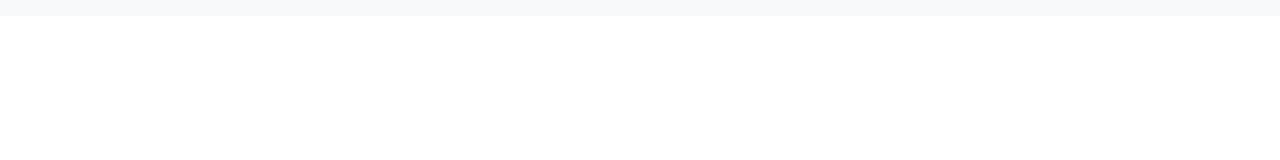
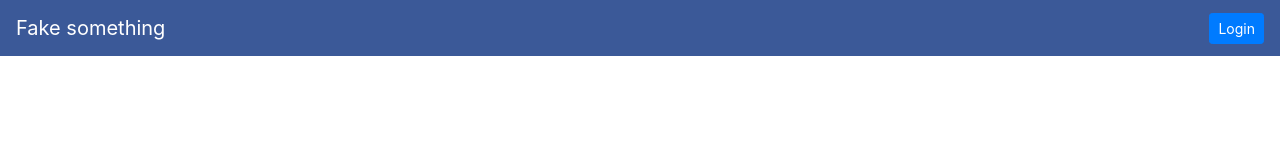
Before and after one commit to vucong2409/scaling-palm-tree, a website: page index.html in a window 1280 px wide. Drawn offline with nearby package versions, Linux system fonts and the light colour scheme.

Commit message:
edit index.html

```diff
--- a/index.html
+++ b/index.html
@@ -5,9 +5,9 @@
 		<link rel="stylesheet" href="https://stackpath.bootstrapcdn.com/bootstrap/4.5.2/css/bootstrap.min.css" integrity="sha384-JcKb8q3iqJ61gNV9KGb8thSsNjpSL0n8PARn9HuZOnIxN0hoP+VmmDGMN5t9UJ0Z" crossorigin="anonymous">
 	</head>
 	<body>
-		<nav class="navbar navbar-light bg-light">
-
-
+		<nav class="navbar navbar-dark" style="background-color : #3b5998">
+			<a class="navbar-brand"  href="#">Fake something</a>
+			<button class="btn btn-primary btn-sm" type="button">Login</button>
 
 
 		</nav>
```
Also changed, not shown: 1 other file.
